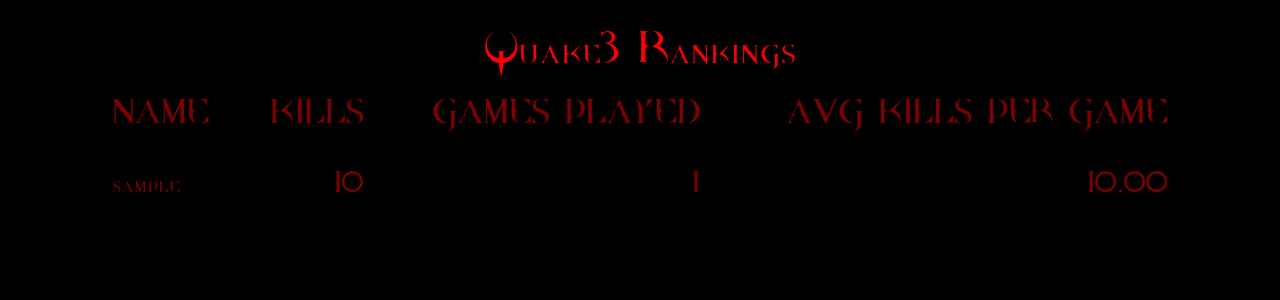
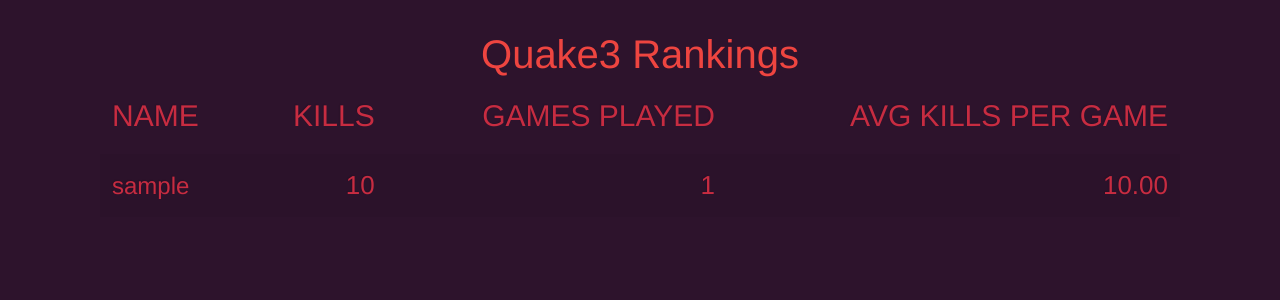
Before and after one commit to notbaab/q3-scoreboard, a Flask app: page / in a window 1280 px wide. Shown: the top 300 px of the page. Run offline with Flask 2, Linux system fonts and the light colour scheme; tables that the repository leaves empty hold one stand-in row (values such as "Sample post"); some libraries are stand-ins or nearby versions.

Commit message:
Get rid of hard to read quake font and change the color scheme to something a little nicer

```diff
--- a/q3_scoreboard/static/css/quakestyle.css
+++ b/q3_scoreboard/static/css/quakestyle.css
@@ -5,10 +5,10 @@
 }
 
 .quake-font  {
-  font-family: "quake", helvetica, arial, sans-serif;
+  font-family: helvetica, arial, sans-serif;
   font-size: 24px;
   font-weight: 400;
-  color: #7f0000;
+  color: #c72c41;
 }
 
 
@@ -51,13 +51,13 @@
 }
 
 body {
-  font-family: "quake", helvetica, arial, sans-serif;
+  font-family: helvetica, arial, sans-serif;
   font-size: 16px;
   font-weight: 400;
   text-rendering: optimizeLegibility;
   margin-top:30px;
-  color: rgb(255, 0, 0);
-  background-color : rgb(0, 0, 0);
+  color: #ee4540;
+  background-color : #2d132c;
 }
 
 div.table-title {
@@ -80,7 +80,7 @@
    font-size: 30px;
    font-weight: 400;
    font-style:normal;
-   font-family: "quake", helvetica, arial, sans-serif;
+   font-family: helvetica, arial, sans-serif;
    text-shadow: -1px -1px 1px rgba(0, 0, 0, 0.1);
    text-transform:uppercase;
 }
```
